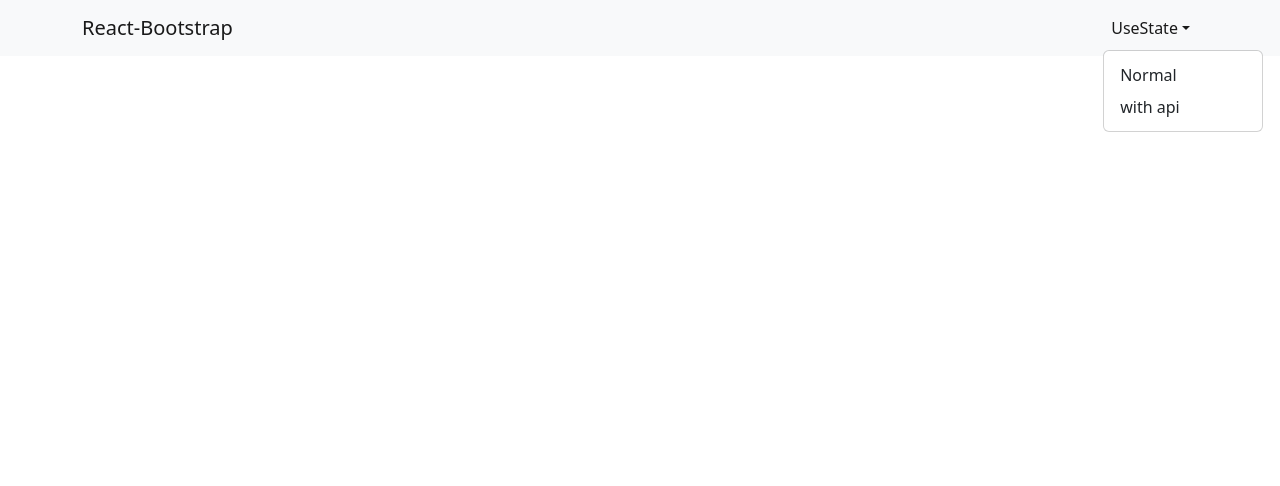
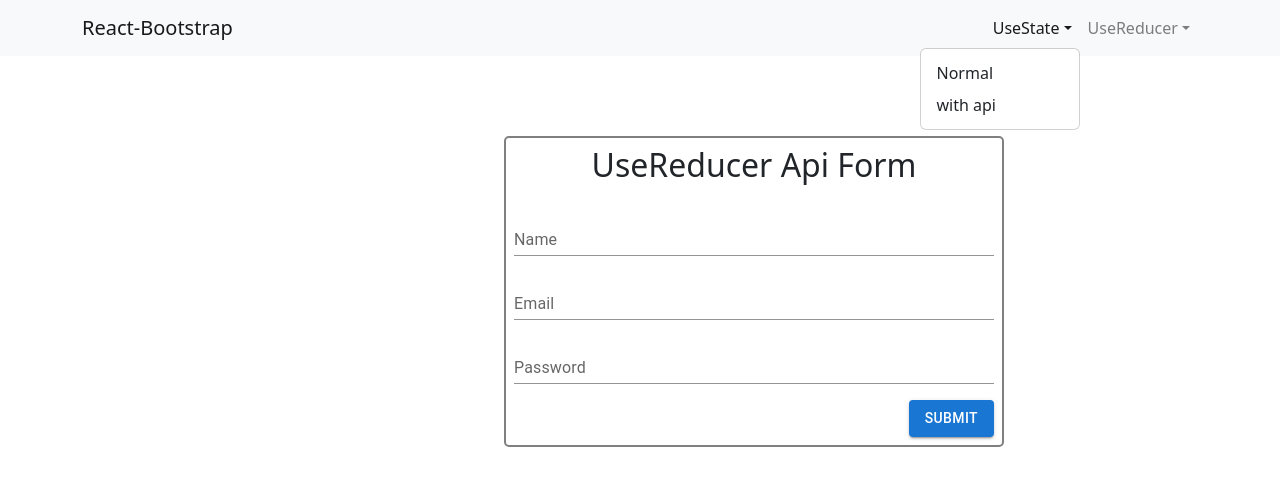
Before and after one commit to Prakash-baskar/React-Tasks, a React (Create React App) app: page /reducerform in a window 1280 px wide. Both pictures are taken after a click on the button "UseState". Shown: the top 486 px of the page. Built offline with nearby package versions, Linux system fonts and the light colour scheme.

Commit message:
use reducer Api

```diff
--- a/public/index.html
+++ b/public/index.html
@@ -9,6 +9,10 @@
       name="description"
       content="Web site created using create-react-app"
     />
+    <script src="https://code.jquery.com/jquery-3.5.1.slim.min.js"></script>
+    <script src="https://cdn.jsdelivr.net/npm/@popperjs/core@2.5.4/dist/umd/popper.min.js"></script>
+    <script src="https://stackpath.bootstrapcdn.com/bootstrap/4.5.2/js/bootstrap.min.js"></script>
+
     <link
     rel="stylesheet"
     href="https://maxcdn.bootstrapcdn.com/bootstrap/4.5.2/css/bootstrap.min.css"
--- a/src/App.css
+++ b/src/App.css
@@ -91,7 +91,7 @@ table,tr,td,th{
   margin-left: 25%;
 }
 th{
-  background-color: darkgrey;
+  background-color: rgba(236, 235, 235, 0.952);
 }
 table{
   width: 50%;
--- a/src/App.js
+++ b/src/App.js
@@ -9,6 +9,7 @@ import { TableAPI } from './Components/UseState/Api/Table';
 import FormMy from './Components/UseReduceer/Normal/Form';
 import { UseReducerTable } from './Components/UseReduceer/Normal/Table';
 import { Reducer,datas } from './Components/UseReduceer/Normal/Reducer';
+import ReducerForm from './Components/UseReduceer/Api/Form';
 
 function App() {
 
@@ -29,6 +30,7 @@ function App() {
     <Route path='/tableapi' element ={< TableAPI/> } />
     <Route path='/material' element={<FormMy detail={detail} dispatch={dispatch}/>}/>
     <Route path='/reducertable' element={<UseReducerTable  detail={detail} dispatch={dispatch}/>}/>
+    <Route path='/reducerform' element ={<ReducerForm /> } />
    </Routes>
    </BrowserRouter>
   );
--- a/src/Components/Navbar/Navbar.js
+++ b/src/Components/Navbar/Navbar.js
@@ -7,23 +7,36 @@ import 'bootstrap/dist/css/bootstrap.min.css';
 
 function BasicExample() {
   return (
-    <Navbar expand="lg" className="bg-body-tertiary">
-      <Container>
-        <Navbar.Brand href="#home">React-Bootstrap</Navbar.Brand>
-        <Navbar.Toggle aria-controls="basic-navbar-nav" />
-        <Navbar.Collapse  id="basic-navbar-nav">
-          <Nav className="ml-auto">
-            <NavDropdown title="UseState" id="basic-nav-dropdown" alignRight>
-              {/* <NavDropdown.Item href="#action/3.1">Action</NavDropdown.Item> */}
-              <NavDropdown.Item href="/nonapiform">Normal</NavDropdown.Item>
-              <NavDropdown.Item href="/formapi">with api</NavDropdown.Item>
-              {/* <NavDropdown.Divider />
-              <NavDropdown.Item href="#action/3.4">Separated link</NavDropdown.Item> */}
-            </NavDropdown>
-          </Nav>
-        </Navbar.Collapse>
-      </Container>
-    </Navbar>
+    <nav className="navbar navbar-expand-lg navbar-light bg-light">
+    <div className="container">
+      <a className="navbar-brand" href="#home">React-Bootstrap</a>
+      <button className="navbar-toggler" type="button" data-toggle="collapse" data-target="#navbarNavDropdown" aria-controls="navbarNavDropdown" aria-expanded="false" aria-label="Toggle navigation">
+        <span className="navbar-toggler-icon"></span>
+      </button>
+      <div className="collapse navbar-collapse" id="navbarNavDropdown">
+        <ul className="navbar-nav ml-auto">
+          <li className="nav-item dropdown">
+            <a className="nav-link dropdown-toggle" href="#" id="navbarDropdownMenuLink" role="button" data-toggle="dropdown" aria-haspopup="true" aria-expanded="false">
+              UseState
+            </a>
+            <div className="dropdown-menu dropdown-menu-right" aria-labelledby="navbarDropdownMenuLink">
+              <a className="dropdown-item" href="/nonapiform">Normal</a>
+              <a className="dropdown-item" href="/formapi">with api</a>
+            </div>
+          </li>
+          <li className="nav-item dropdown">
+            <a className="nav-link dropdown-toggle" href="#" id="navbarDropdownMenuLinktwo" role="button" data-toggle="dropdown" aria-haspopup="true" aria-expanded="false">
+              UseReducer
+            </a>
+            <div className="dropdown-menu dropdown-menu-right" aria-labelledby="navbarDropdownMenuLinktwo">
+              <a className="dropdown-item" href="/reducerform">Normal</a>
+              <a className="dropdown-item" href="/">with api</a>
+            </div>
+          </li>
+        </ul>
+      </div>
+    </div>
+  </nav>
   );
 }
 
--- /dev/null
+++ b/src/Components/UseReduceer/Api/Form.js
@@ -0,0 +1,60 @@
+import React from 'react'
+import Box from '@mui/material/Box';
+import TextField from '@mui/material/TextField';
+import Button from '@mui/material/Button';
+
+const  ReducerForm = () => {
+  return (
+    <div>
+      <Box
+       component="form"
+       display="flex"
+       flexDirection={"column"}
+       justifyContent={"center"}
+       width={500}
+       marginLeft={63}
+       marginTop={10}
+
+
+      sx={{
+        '& > :not(style)': { m: 1,   },
+        border:'2px solid grey',
+        borderRadius:'5px'
+      }}
+      noValidate
+      autoComplete="off"
+    >
+      <Box alignSelf={"center"}><h2>UseReducer Api Form</h2></Box>
+      <TextField
+          id="standard-textarea"
+          label="Name"
+          placeholder="Enter your Name"
+          multiline
+          variant="standard"
+        />
+      <TextField
+          id="standard-textarea"
+          label="Email"
+          placeholder="Enter your email"
+          multiline
+          variant="standard"
+        />
+      <TextField
+          id="standard-textarea"
+          label="Password"
+          placeholder="enter your Password"
+          multiline
+          variant="standard"
+        />
+      <Box
+       alignSelf={"end"}
+      >
+         <Button variant="contained" type='submit'>Submit</Button>
+      </Box>
+
+    </Box>
+    </div>
+  )
+}
+
+export default ReducerForm
--- a/src/Components/UseReduceer/Normal/Reducer.js
+++ b/src/Components/UseReduceer/Normal/Reducer.js
@@ -41,6 +41,20 @@ export  const datas = {
             userPassword: "",
         };
 
+    case "deleteUser":
+        return{
+            ...state,
+            userData: state.userData.filter((_,index) => index !== action.payload)
+        };
+
+    case "editUser":
+        return{
+            ...state,
+            userName:action.payload.userName,
+            userEmail:action.payload.userEmail,
+            userPassword:action.payload.userPassword,
+        }
+
     default:
         return state;
    }
--- a/src/Components/UseReduceer/Normal/Table.js
+++ b/src/Components/UseReduceer/Normal/Table.js
@@ -1,7 +1,20 @@
 import React from 'react'
+import { useNavigate } from 'react-router-dom'
+
 
 export const UseReducerTable = ({detail,dispatch}) => {
-    console.log(detail);
+
+    const navigate = useNavigate('')
+    const handleDelete= (index) =>{
+       dispatch({type: "deleteUser" , payload: index})
+    }
+
+    const handleEdit = (index) =>{
+      const {userName, userEmail, userPassword} = detail.userData[index];
+      dispatch({type: "editUser", payload: {index, userName,userEmail,userPassword}})
+      navigate("/material")
+    }
+
   return (
     <div>
       <table>
@@ -10,16 +23,21 @@ export const UseReducerTable = ({detail,dispatch}) => {
                 <th>Name</th>
                 <th>Email</th>
                 <th>Password</th>
+                <th>Actions</th>
             </tr>
         </thead>
         <tbody>
             { detail.userData.map((value, index) =>{
                return(
                 <tr key={index}>
-                <td>{value.userName}</td>
-                <td>{value.userEmail}</td>
-                <td>{value.userPassword}</td>
-            </tr>
+                  <td>{value.userName}</td>
+                  <td>{value.userEmail}</td>
+                  <td>{value.userPassword}</td>
+                  <td>
+                    <button type='button'  className='edit' onClick={ () => handleEdit(index)}>Edit</button>
+                    <button type='button'className='delete' onClick={ () => handleDelete(index)}>Delete</button>
+                  </td>
+               </tr>
                )
             })
             }
```
